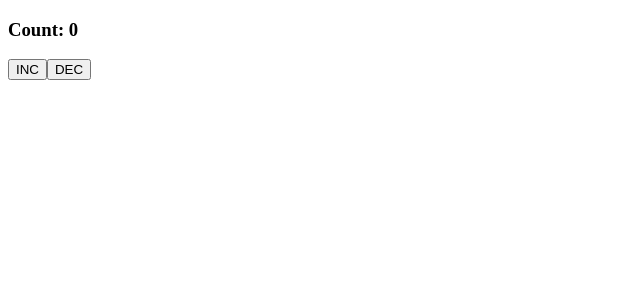
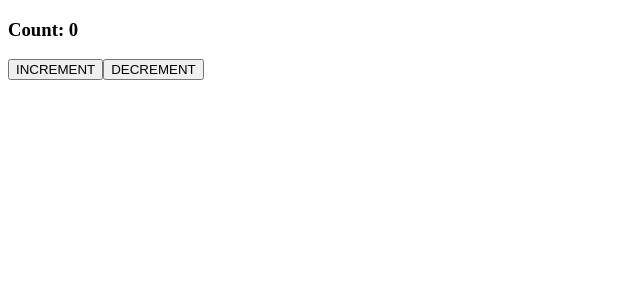
Before and after one commit to astiksayare/React-Doc, a React (Vite) app in the folder React-Master/react-master-tsx/: page / in a window 1280 px wide. Shown: the top 300 px of the page, without its empty margins (0-640 px from the left). Built offline with nearby package versions, Linux system fonts and the light colour scheme.

Commit message:
Reducer with React typescript

```diff
--- a/React-Master/react-master-tsx/src/app/component/hook/index.ts
+++ b/React-Master/react-master-tsx/src/app/component/hook/index.ts
@@ -2,6 +2,8 @@ import * as State from './state';
 import * as CustomHook from './custom-hook';
 import * as Context from './context';
 import * as View from './view';
+import * as Reducer from './reducer';
+
 import { Main } from './Main';
 
-export { State, CustomHook, Main, View, Context };
+export { State, CustomHook, Main, View, Context, Reducer };
--- /dev/null
+++ b/React-Master/react-master-tsx/src/app/component/hook/reducer/Reducer.ts
@@ -0,0 +1,8 @@
+
+export const initialCount: { count: number } = { count: 0 };
+
+export const counterReducer = (state: {count: number}, action: {type: string}) : { count: number} => {
+    if(action.type === "INC") return { count: state.count + 1 };
+    else if(action.type === "DEC") return { count : state.count === 0 ? 0 : state.count - 1 };
+    else return initialCount;
+}
--- /dev/null
+++ b/React-Master/react-master-tsx/src/app/component/hook/reducer/index.ts
@@ -0,0 +1,3 @@
+import { initialCount, counterReducer } from "./Reducer";
+
+export { initialCount, counterReducer };
--- a/React-Master/react-master-tsx/src/app/component/hook/view/content/Counter.tsx
+++ b/React-Master/react-master-tsx/src/app/component/hook/view/content/Counter.tsx
@@ -1,16 +1,13 @@
 
-import * as Component from "@/app/component";
-import type React from "react";
+import React from 'react';
 
-export const Counter: React.FC= () => {
-
-    const {count, setCount} : Component.Type.CounterProps = Component.Hook.Context.counterValue();
+export const Counter = ({state, dispatch}: {state: {count: number}, dispatch: React.Dispatch<{type: string}>}) => {
 
     return (
         <section>
-            <h1>Count: {count}</h1>
-            <button onClick={() => setCount(count + 1)}>INC</button>
-            <button onClick={() => setCount(count - 1)}>DEC</button>
+            <h1>Count: {state.count}</h1>
+            <button onClick={() => dispatch({type: 'INC'})}>INCREMENT</button>
+            <button onClick={() => dispatch({type: 'DEC'})}>DECREMENT</button>
         </section>
     )
 }
--- a/React-Master/react-master-tsx/src/app/component/hook/view/main.tsx
+++ b/React-Master/react-master-tsx/src/app/component/hook/view/main.tsx
@@ -2,6 +2,8 @@
 import * as Component from '@/app/component';
 import React from 'react';
 
+/*
+// Counter with useState and Context API
 export const Main = () => {
 
     const [count, setCount] : [number, React.Dispatch<React.SetStateAction<number>>] = React.useState<number>(0);
@@ -12,3 +14,17 @@ export const Main = () => {
         </Component.Hook.Context.CounterProvider>
     )
 }
+
+*/
+
+
+// Counter with useReducer
+export const Main = () => {
+
+    const [state, dispatch] : [state: {count: number}, dispatch: React.Dispatch<{type: string}>] = React.useReducer(Component.Hook.Reducer.counterReducer, Component.Hook.Reducer.initialCount);
+    return (
+        <section>
+            <Component.Hook.View.Content.Counter state={state} dispatch={dispatch}/>
+        </section>
+    )
+}
```
